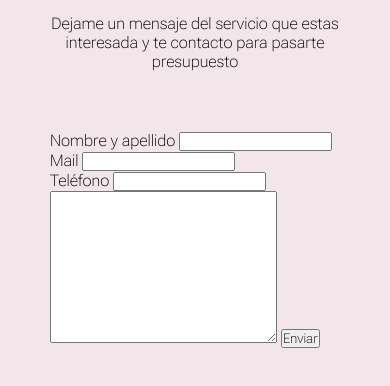
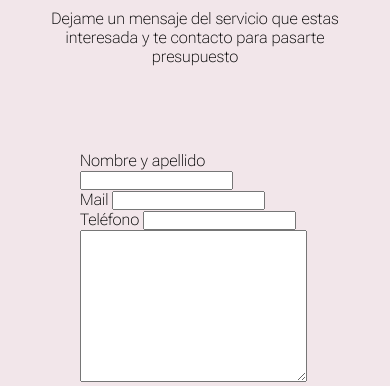
Before and after one commit to canosav/VF-Makeup-coder, a plain HTML site: page pages/contacto.html in a window 390 px wide. Shown: the part 135-521 px from the top of the page. Drawn offline with Linux system fonts and the light colour scheme.

Commit message:
corr-contacto-5

```diff
--- a/css/styles.css
+++ b/css/styles.css
@@ -295,11 +295,12 @@ footer p{
 
     .contacto p{
         font-size: 1rem;
-        padding: 20px;
+        padding: 15px;
     }
     .contacto form{
         font-size: 1rem;
-        padding: 40px;
+        padding: 70px;
+
     }
 
 }
```
